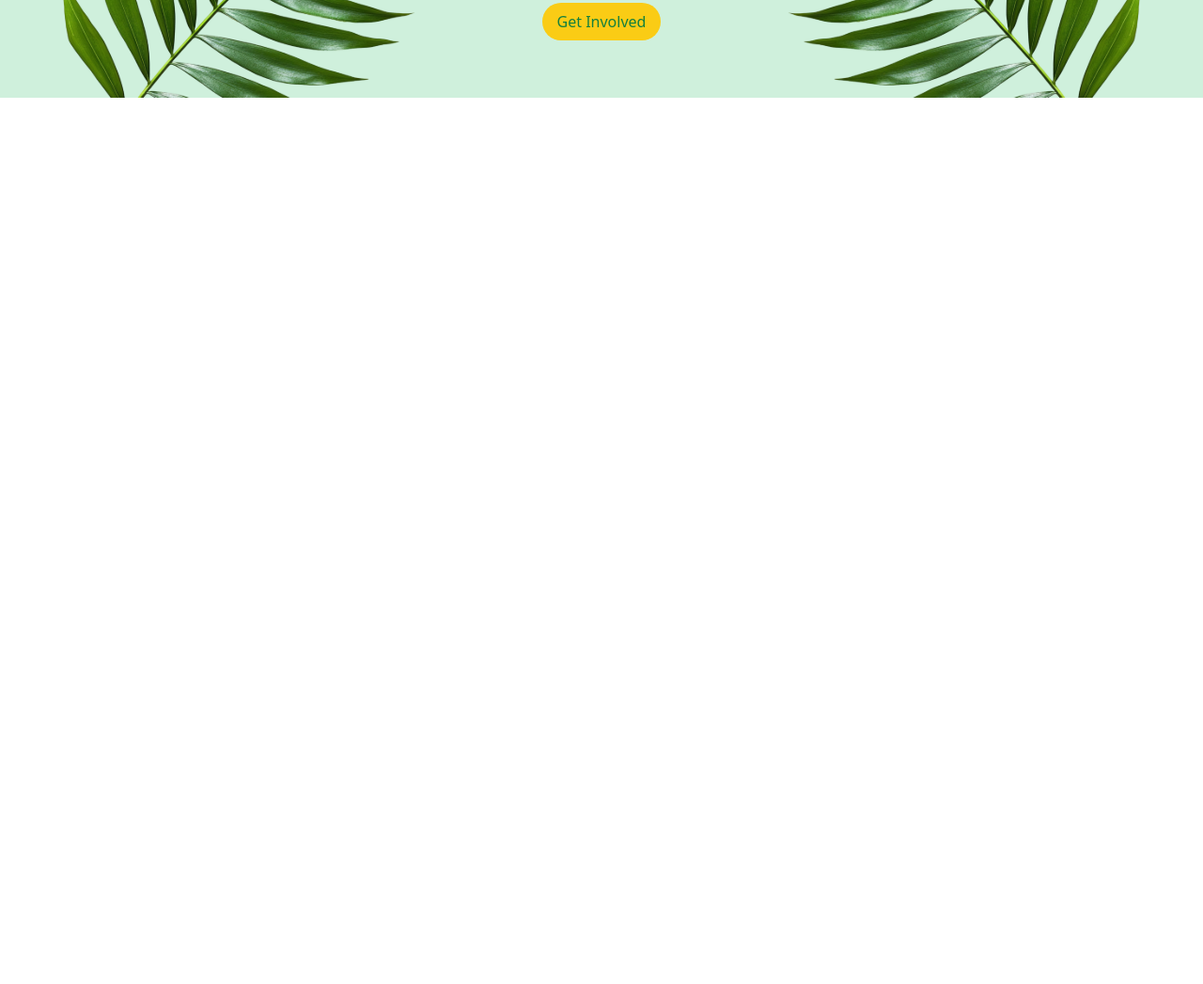
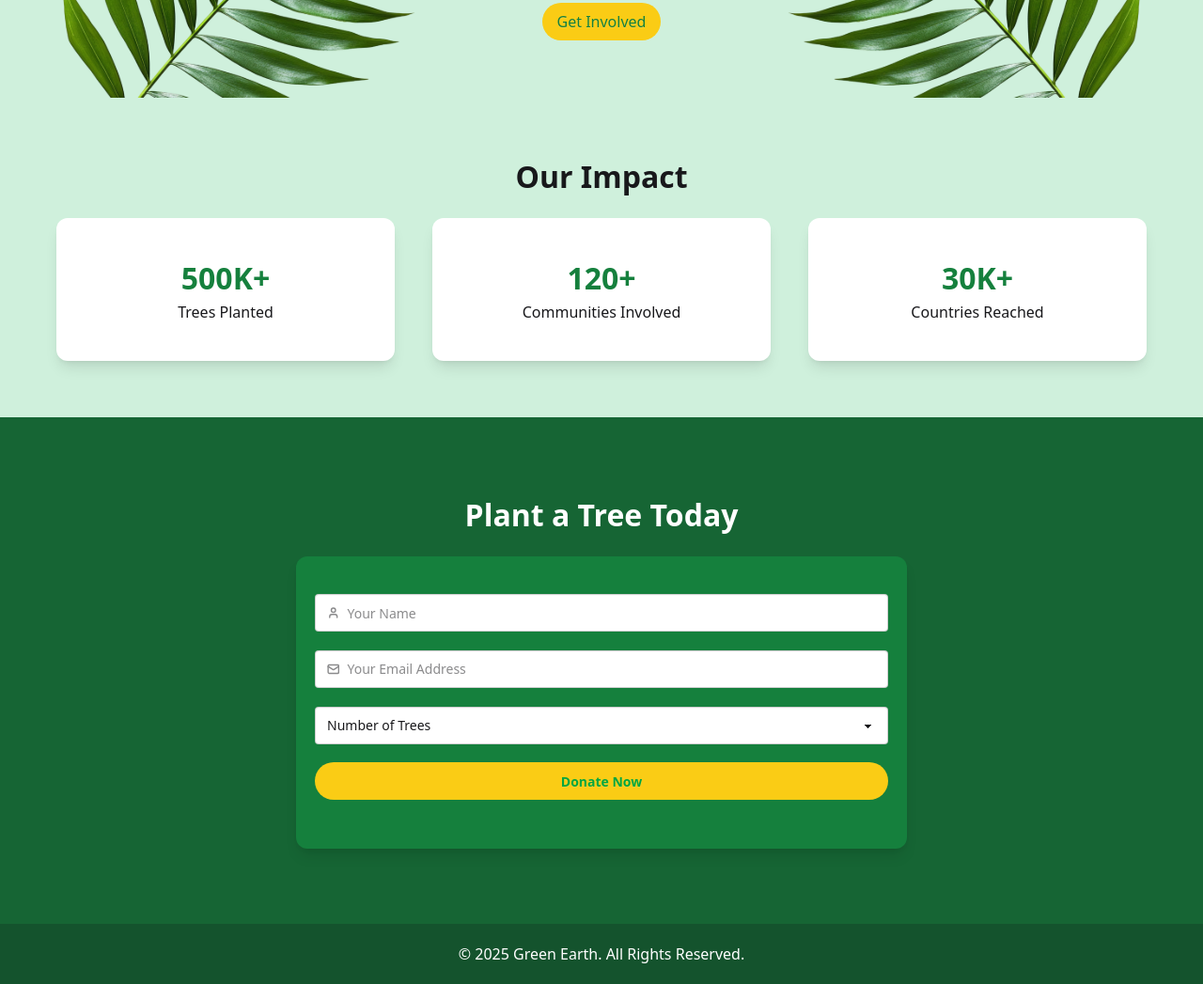
Before and after one commit to MdRifatulIslam1080/B12A06-Green-Earth, a plain HTML site: page index.html in a window 1280 px wide. Shown: the part 359-1406 px from the top of the page at 94% size. Before the commit the page ends 800 px from the top, so only its background shows below. Drawn offline with nearby package versions, Linux system fonts and the light colour scheme.

Commit message:
added our impact section and plant a tree section

```diff
--- a/index.html
+++ b/index.html
@@ -23,7 +23,7 @@
       </div>
       <div class="">
         <button
-          class="rounded-[50px] bg-[#FACC15] text-[#15803D] p-2 px-4 font-medium text-[16px]"
+          class="rounded-[50px] btn border-none shadow-none bg-[#FACC15] hover:bg-green-300 hover:text-black text-[#15803D] p-2 px-4 font-medium text-[16px]"
         >
           Plant a Tree
         </button>
@@ -41,7 +41,7 @@
             for future generations.
           </h6>
           <button
-            class="rounded-[50px] bg-[#FACC15] text-[#15803D] p-2 px-4 font-medium text-[16px]"
+            class="rounded-[50px] btn border-none shadow-none bg-[#FACC15] hover:bg-green-300 hover:text-black text-[#15803D] p-2 px-4 font-medium text-[16px]"
           >
             Get Involved
           </button>
@@ -53,6 +53,107 @@
           <img src="./assets/hero-leaf2.png" alt="" class="" />
         </div>
       </section>
+      <!-- our impact section -->
+      <section class="bg-[#CFF0DC] text-center p-15">
+        <h3 class="text-[32px] font-semibold mb-5">Our Impact</h3>
+        <div class="flex gap-10">
+          <div
+            class="bg-white rounded-xl p-10 w-1/3 shadow-lg hover:bg-green-200"
+          >
+            <h3 class="text-[32px] font-semibold text-[#15803D]">500K+</h3>
+            <h6>Trees Planted</h6>
+          </div>
+          <div
+            class="bg-white rounded-xl p-10 w-1/3 shadow-lg hover:bg-green-200"
+          >
+            <h3 class="text-[32px] font-semibold text-[#15803D]">120+</h3>
+            <h6>Communities Involved</h6>
+          </div>
+          <div
+            class="bg-white rounded-xl p-10 w-1/3 shadow-lg hover:bg-green-200"
+          >
+            <h3 class="text-[32px] font-semibold text-[#15803D]">30K+</h3>
+            <h6>Countries Reached</h6>
+          </div>
+        </div>
+      </section>
+      <!-- plant a tree today -->
+      <section
+        class="py-20 bg-[#166534] flex flex-col justify-center items-center w-full"
+      >
+        <h3 class="text-[32px] font-semibold mb-5 text-white">
+          Plant a Tree Today
+        </h3>
+        <div
+          class="max-w-[650px] h-[311px] w-full bg-[#15803D] grid grid-cols-1 gap-2 p-5 rounded-xl shadow-lg py-10"
+        >
+          <!-- input name -->
+          <label class="input validator w-full">
+            <svg
+              class="h-[1em] opacity-50"
+              xmlns="http://www.w3.org/2000/svg"
+              viewBox="0 0 24 24"
+            >
+              <g
+                stroke-linejoin="round"
+                stroke-linecap="round"
+                stroke-width="2.5"
+                fill="none"
+                stroke="currentColor"
+              >
+                <path d="M19 21v-2a4 4 0 0 0-4-4H9a4 4 0 0 0-4 4v2"></path>
+                <circle cx="12" cy="7" r="4"></circle>
+              </g>
+            </svg>
+            <input
+              type="text"
+              required
+              placeholder="Your Name"
+              pattern="[A-Za-z][A-Za-z0-9\-]*"
+              minlength="3"
+              maxlength="30"
+              title="Only letters, numbers or dash"
+            />
+          </label>
+          <!-- input email -->
+          <label class="input validator w-full">
+            <svg
+              class="h-[1em] opacity-50"
+              xmlns="http://www.w3.org/2000/svg"
+              viewBox="0 0 24 24"
+            >
+              <g
+                stroke-linejoin="round"
+                stroke-linecap="round"
+                stroke-width="2.5"
+                fill="none"
+                stroke="currentColor"
+              >
+                <rect width="20" height="16" x="2" y="4" rx="2"></rect>
+                <path d="m22 7-8.97 5.7a1.94 1.94 0 0 1-2.06 0L2 7"></path>
+              </g>
+            </svg>
+            <input type="email" placeholder="Your Email Address" required />
+          </label>
+          <!-- input select -->
+          <select class="select w-full">
+            <option disabled selected>Number of Trees</option>
+            <option>1 Tree - $5</option>
+            <option>5 Trees - $25</option>
+            <option>10 Trees - $50</option>
+          </select>
+
+          <!-- button -->
+          <button
+            class="btn bg-[#FACC15] hover:bg-green-300 hover:text-black border-none shadow-none rounded-[50px] text-green-600"
+          >
+            Donate Now
+          </button>
+        </div>
+      </section>
     </main>
+    <footer class="bg-[#14532D] text-white text-center py-5">
+      <h5>© 2025 Green Earth. All Rights Reserved.</h5>
+    </footer>
   </body>
 </html>
```
